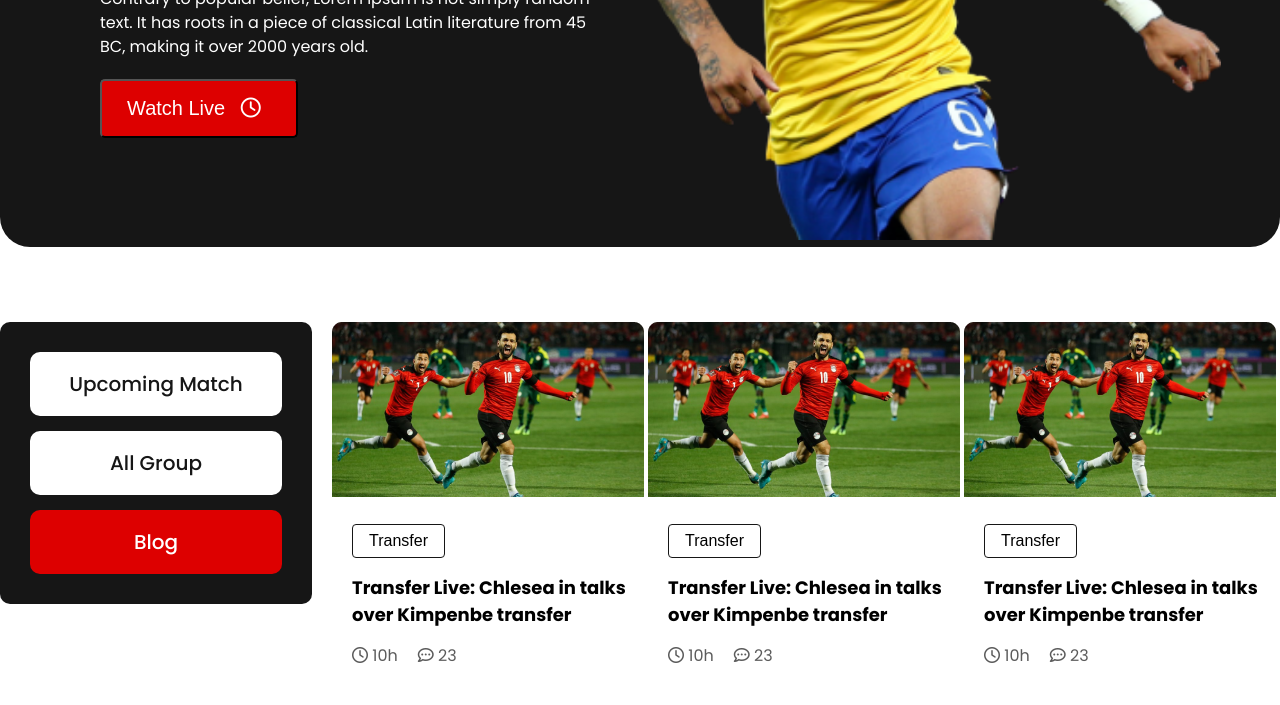
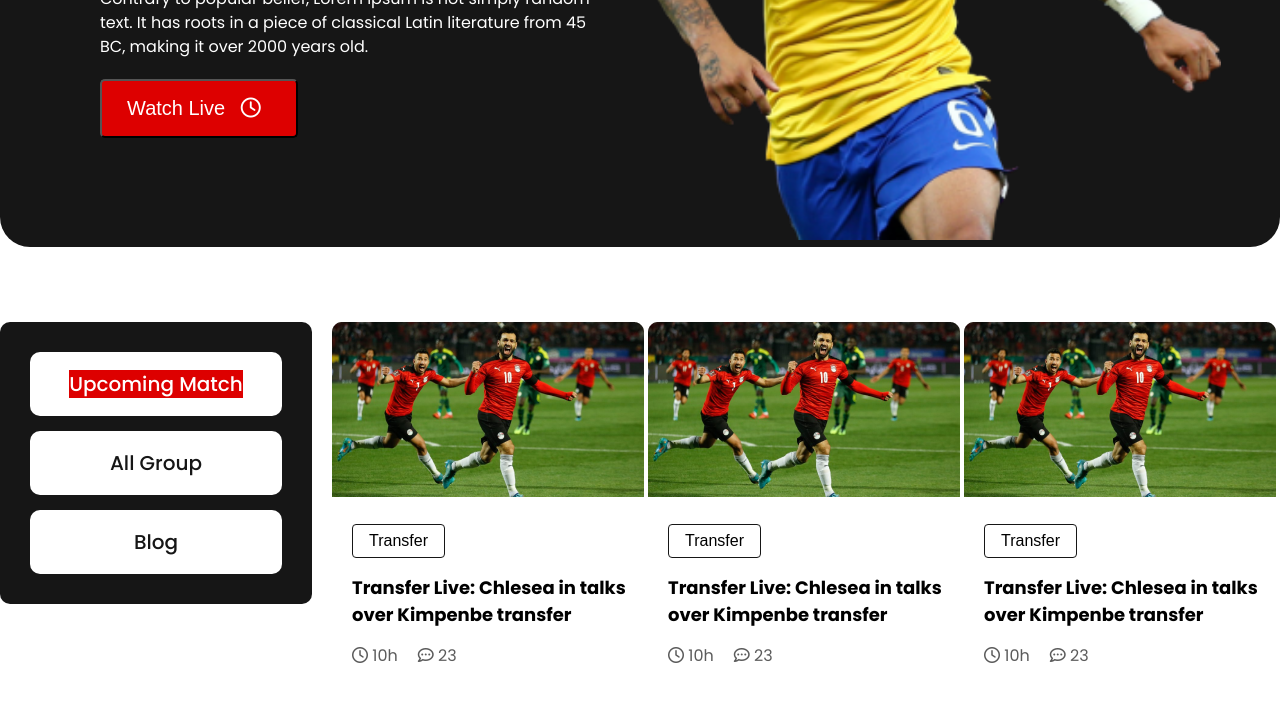
Before and after one commit to coderarifbd/world-cup, a plain HTML site: page index.html in a window 1280 px wide. Shown: the part 423-1128 px from the top of the page. Drawn offline with Linux system fonts and the light colour scheme.

```diff
--- a/index.html
+++ b/index.html
@@ -41,9 +41,13 @@
         <aside>
           <nav class="aside-menu">
             <ul>
-              <li><a href="world-cup/upcomming-match">Upcoming Match</a></li>
+              <li>
+                <a class="active" href="world-cup/upcomming-match"
+                  >Upcoming Match</a
+                >
+              </li>
               <li><a href="">All Group</a></li>
-              <li class="active"><a href="">Blog</a></li>
+              <li class=""><a href="">Blog</a></li>
             </ul>
           </nav>
         </aside>
```
